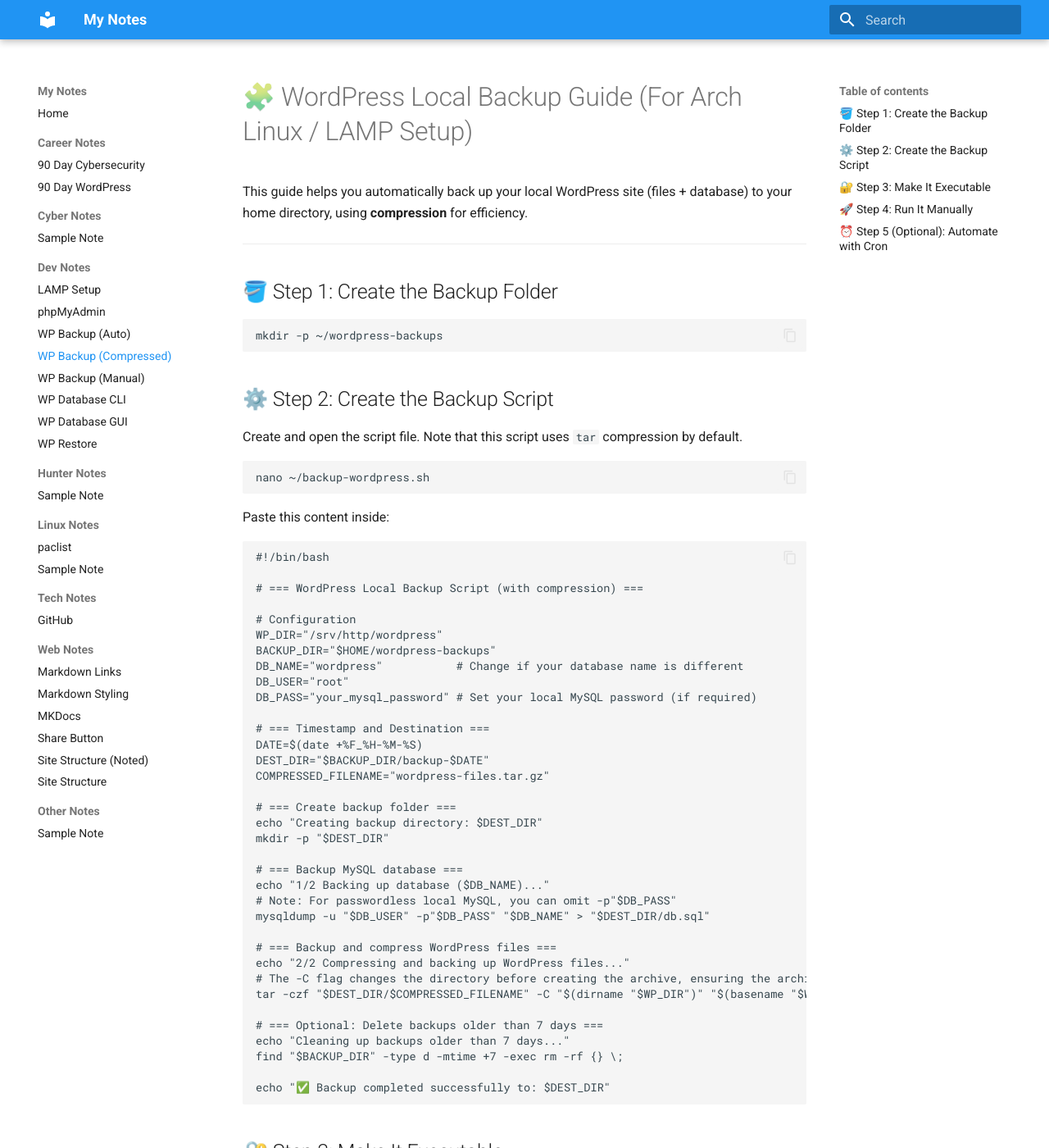
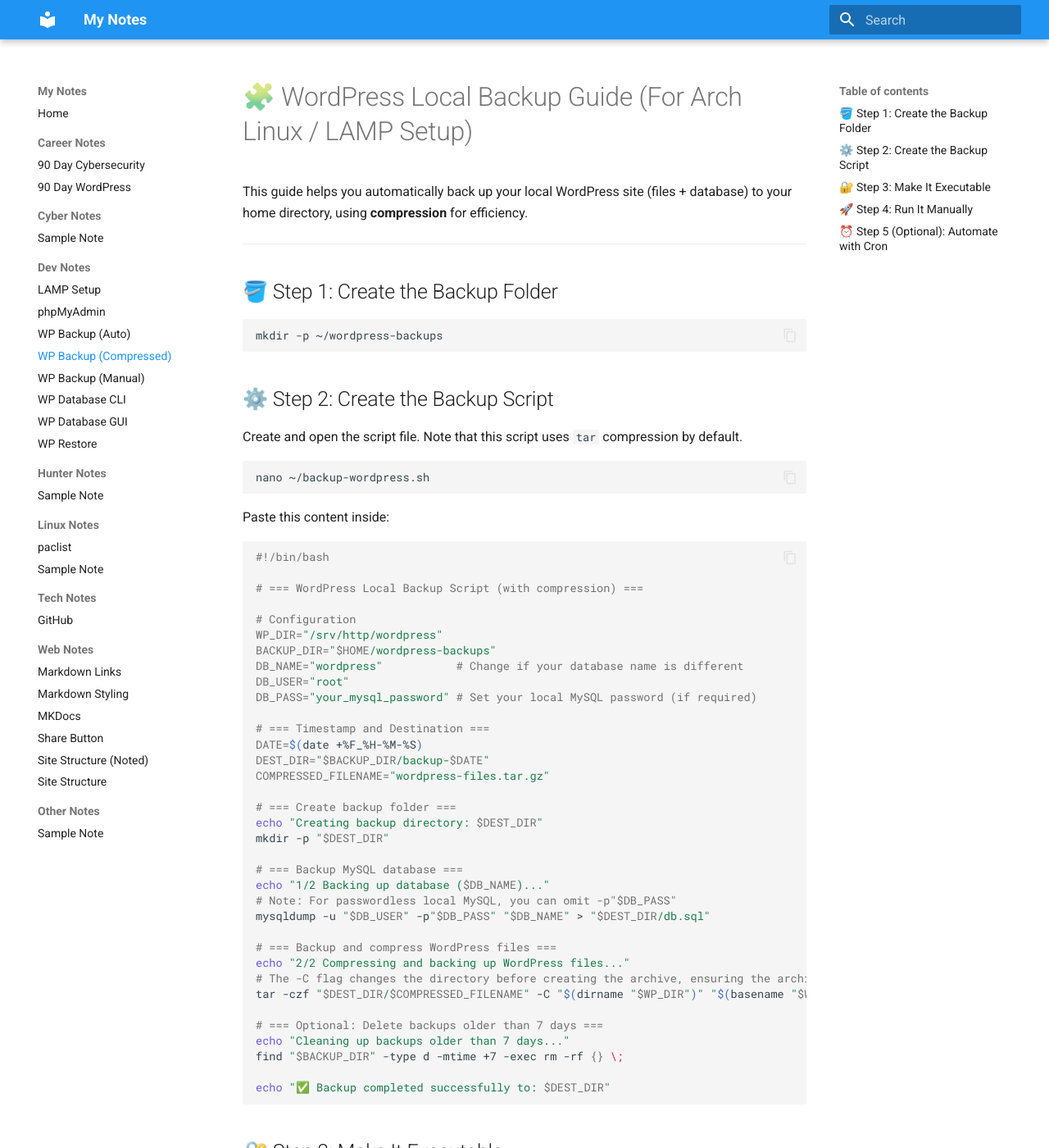
Before and after one commit to rwxlog/mynotes, an MkDocs documentation site: the page built from docs/DevNotes/wp-backup-compressed.md, in a window 1280 px wide and 1400 px high. Shown: the whole window at 82% size. Built offline with MkDocs 1.6.1 and Material for MkDocs 9.7.7, drawn with Linux system fonts in a browser that asks for light colours; some of the changed text lies outside the part shown.

Commit message:
pymdown extension added

```diff
--- a/mkdocs.yml
+++ b/mkdocs.yml
@@ -19,6 +19,18 @@
       toggle:
         icon: material/weather-night
         name: Switch to dark mode
+
+markdown_extensions:
+  - admonition
+  - pymdownx.highlight:
+      anchor_linenums: true
+      line_spans: __span
+      pygments_lang_class: true
+  - pymdownx.inlinehilite
+  - pymdownx.snippets
+  - pymdownx.superfences # REQUIRED for correct rendering of fenced code blocks
+  - pymdownx.details
+  - attr_list
 
 nav:
   - Home: index.md
```
Also changed, not shown: 1 other file.
